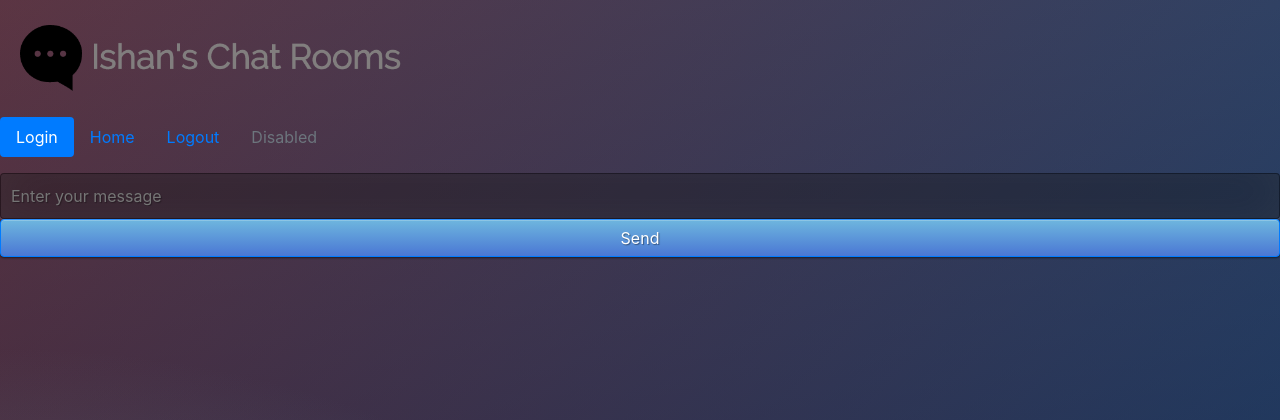
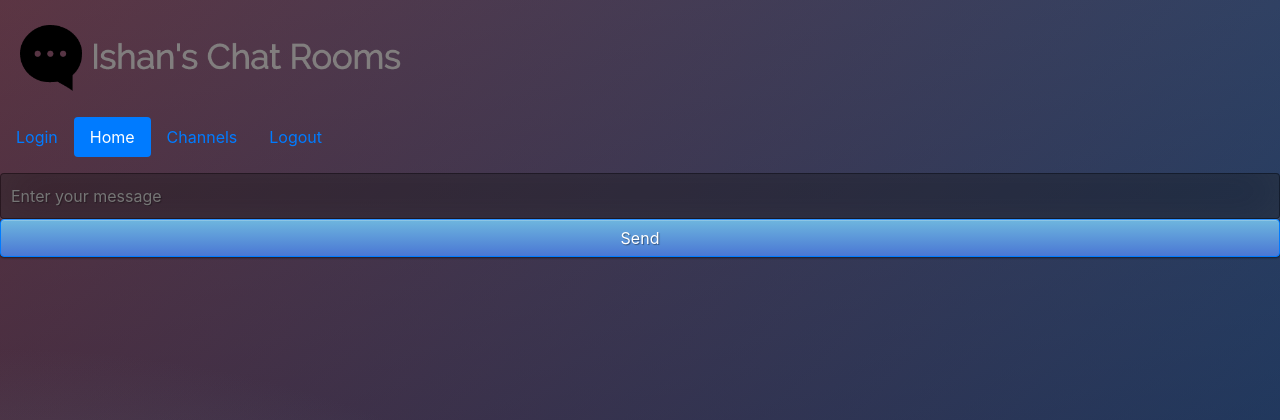
Before and after one commit to ishangogna/Chat-Rooms, a Flask app: template templates/view.html in a window 1280 px wide. Shown: the top 420 px of the page. Run offline with Flask 2, Linux system fonts and the light colour scheme; the template is opened without the code that fills it, so the values that code supplies are empty; some libraries are stand-ins or nearby versions.

Commit message:
some more css

```diff
--- a/application.py
+++ b/application.py
@@ -20,6 +20,10 @@ def index():
 
         return render_template("index.html",user = session["user"],channelsCreated=channelsCreated)
     return render_template("login.html")
+
+@app.route("/home")
+def index2():
+    return render_template("index.html",user = session["user"],channelsCreated=channelsCreated)
 
 @app.route("/login", methods = ["POST","GET"])
 def login():
@@ -60,7 +64,8 @@ def createChannel():
 @app.route("/channel/<string:channelCreated>",methods = ["POST","GET"])
 def channelView(channelCreated):
     session["channel"] = channelCreated
-    #channelMessages[session["channel"]] = collections.deque()
+    if len(channelMessages[channelCreated])>10:
+        channelMessages[channelCreated].popleft()
     print("from channel view " + str(channelMessages[channelCreated]))
     return render_template("view.html",channelCreated = channelCreated,channelMessages= channelMessages[channelCreated], user = session["user"])
 
@@ -69,17 +74,36 @@ def channelView(channelCreated):
 def handleEvent( json ):
     print('received something : ' + str(json))
     socketio.emit('my response',json)
-now = datetime.now()
+
+# @socketio.on('my message')
+# def handleMessage(json):
+#     string1 = str(json['data'])
+#     channel = str(json['data2'])
+#     timestamp = str(json['data3'])
+#     actualString = string1 + '(' + timestamp + ')'
+#     channelMessages[channel].append(actualString)
+#     print(channelMessages[channel])
+#     print(timestamp)
+
+#     print('received sometihng : ' + actualString)
+#     socketio.emit('my message response',actualString)
 @socketio.on('my message')
 def handleMessage(json):
     string1 = str(json['data'])
     channel = str(json['data2'])
-    actualString = string1 + '(' + now.strftime("%H:%M:%S") + ')'
+    timestamp = str(json['data3'])
+    actualString = string1
     channelMessages[channel].append(actualString)
     print(channelMessages[channel])
+    print(timestamp)
 
     print('received sometihng : ' + actualString)
-    socketio.emit('my message response',actualString)
+    socketio.emit('my message response',{
+        'user':session.get('user'),
+        'message' : actualString,
+        'timestamp' : timestamp
+
+    })
 
 if __name__=="__main__":
     socketio.run(app, debug = True)
--- a/templates/view.html
+++ b/templates/view.html
@@ -10,21 +10,22 @@
            <img style = "position: absolute; bottom: 10px; right:10px; " src="../static/GognaInc.png">
            <ul class="nav nav-pills">
             <li class="nav-item">
-              <a class="nav-link active" href="{{url_for('login')}}">Login</a>
+              <a class="nav-link" href="{{url_for('login')}}">Login</a>
             </li>
             <li class="nav-item">
-              <a class="nav-link" href="{{url_for('index')}}">Home</a>
+              <a class="nav-link active" href="{{url_for('index')}}">Home</a>
             </li>
             <li class="nav-item">
+                <a class="nav-link" href="{{url_for('index2')}}">Channels</a>
+              </li>
+            <li class="nav-item">
               <a class="nav-link" href="{{url_for('logout')}}">Logout</a>
-            </li>
-            <li class="nav-item">
-              <a class="nav-link disabled" href="#">Disabled</a>
             </li>
           </ul>
         </header>
     <script type="text/javascript" src="https://cdnjs.cloudflare.com/ajax/libs/socket.io/1.4.8/socket.io.min.js"></script>
     <script src="https://cdnjs.cloudflare.com/ajax/libs/socket.io/2.3.0/socket.io.js"></script>
+
     <script>
         var socket = io.connect(location.protocol + '//' + document.domain + ':' + location.port)
 
@@ -33,47 +34,70 @@
                 socket.emit('my event', {data : 'user connected'})
             })
             document.querySelector('button').onclick = function(){
-                var message = document.querySelector('h2').innerHTML + ': ' + document.querySelector('#message').value;
+                var message = document.querySelector('#message').value;
                 var channelName = document.querySelector('h1').innerHTML;
-                socket.emit('my message',{data : message,data2 : channelName})
+                let timestamp = new Date;
+                timestamp = timestamp.toLocaleTimeString();
+
+                socket.emit('my message',{data : message,data2 : channelName,data3 : timestamp})
             }
             socket.on('my response', function(msg){
                 console.log(msg);
             });
-            socket.on('my message response',function(msg){
-                console.log(msg);
-            var li = document.createElement('li');
-            li.innerHTML = msg;
-            document.querySelector('#append').append(li);
-            document.querySelector('#message').value='';
+            // socket.on('my message response',function(msg){
+            //     console.log(msg);
+            // var li = document.createElement('li');
+            // li.innerHTML = msg;
+            // document.querySelector('#append').append(li);
+            // document.querySelector('#message').value='';
+
+            // })
+            socket.on('my message response', function(msg){
+                console.log(msg.user);
+                var li = document.createElement('li');
+                if (msg.user == document.querySelector('#userName').innerHTML){
+                    li.innerHTML = `${msg.user.bold().fontcolor("black")} : ${msg.message} ${msg.timestamp.fontsize(1).italics().fontcolor("white")}`
+                }
+                else{
+                    li.innerHTML = `${msg.user.bold().fontcolor("Blue")} : ${msg.message} ${msg.timestamp.fontsize(1).italics().fontcolor("white")}`
+                }
+                document.querySelector('#append').append(li);
+                document.querySelector('#message').value = '';
             })
         });
     </script>
     <style>
         #append li{
             border: 1px solid black;
+            border-radius: 25px;
+            padding: 10px;
             width: 100%;
-            background-color: blueviolet;
+            background-color: grey;
             list-style-type: none;
-            margin: 5px;
+            margin:5px;
+            color: white;
+
         }
+
         #userName{
-                position: absolute;
+                position:fixed;
                 top: 20px;
                 right:20px;
             }
+
+
     </style>
    </head>
 <body>
         <h1 style = "color: #fff; text-shadow: 0 0 10px rgba(0,0,0,0.3); letter-spacing:1px; text-align:center;">{{channelCreated}}</h1>
         <h2 id = "userName">{{user}}</h2>
 
-
          <!-- <ul id = "append">
             {%for channelMessage in channelMessages%}
             <li class = "listItem">{{channelMessage}}</li>
             {% endfor %}
         </ul>  -->
+
         <ul id = "append">
             {%for channelMessage in channelMessages%}
             <li>{{channelMessage}}</li>
```
Also changed, not shown: templates/index.html (+4 -3 lines), templates/login.html (+4 -3 lines).
